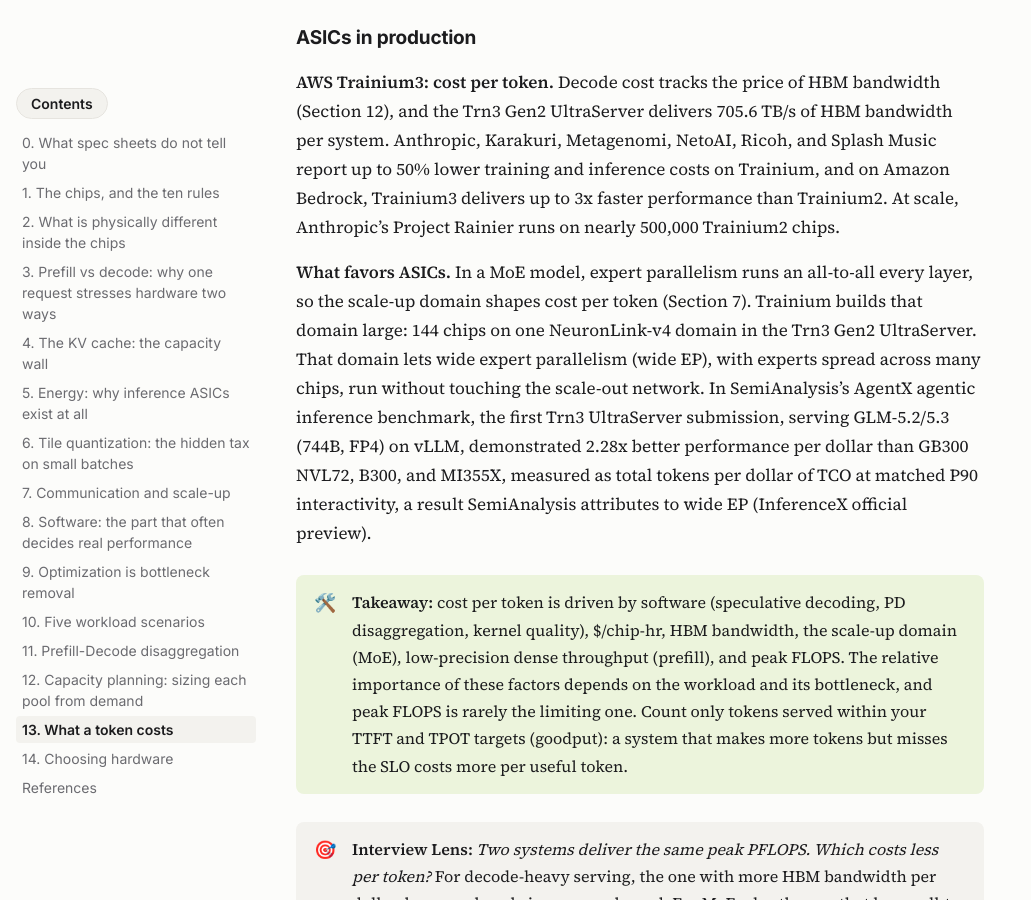
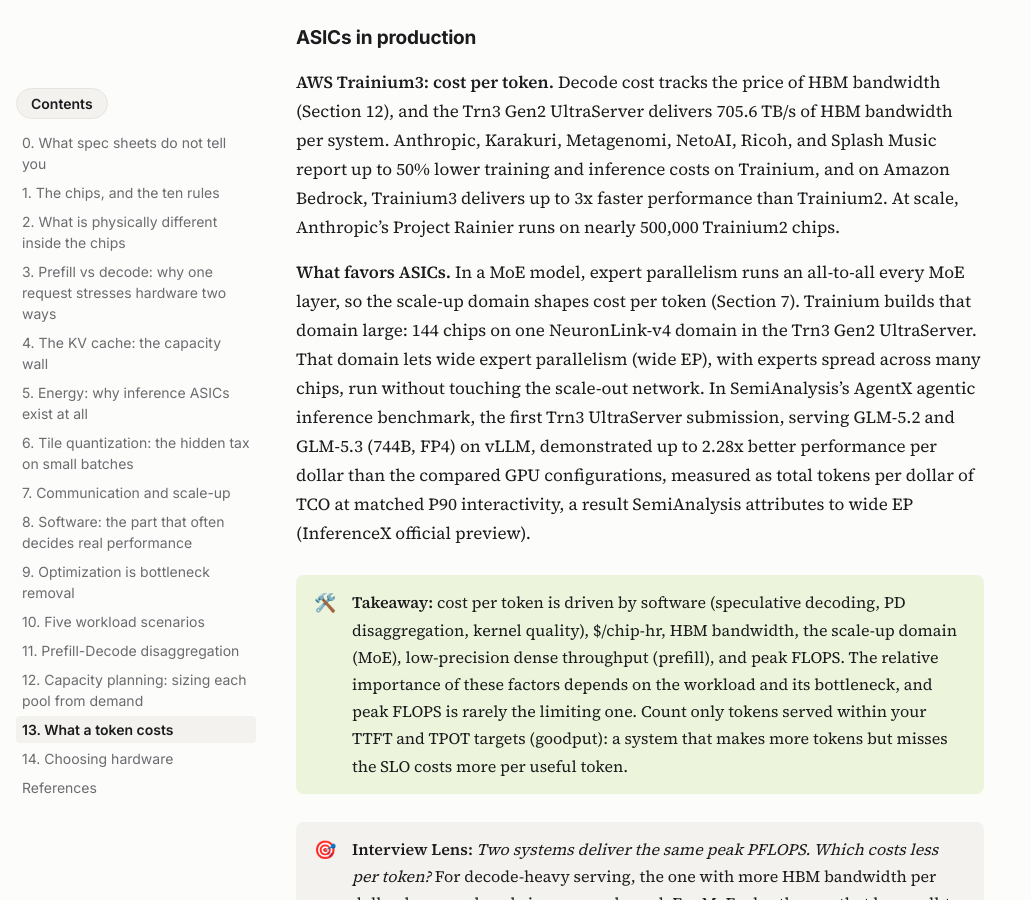
Before and after one commit to bananighosh/bananighosh.github.io, a Jekyll site: the page built from _posts/2026-11-16-flops-are-not-tokens.md, in a window 1280 px wide and 900 px high, scrolled down 28322 px. Shown: the whole window, without its empty margins (0-1031 px from the left). Built offline with Jekyll 4.4.1, drawn with Linux system fonts in a browser that asks for light colours.

Commit message:
§13: every MoE layer; GLM-5.2 and GLM-5.3; up to 2.28x vs compared GPU configurations
Co-Authored-By: Claude Opus 5.5 <noreply@anthropic.com>
Claude-Session: https://claude.ai/code/session_01K2HJxVUv7i1duGErniTfDd

```diff
--- a/_posts/2026-11-16-flops-are-not-tokens.md
+++ b/_posts/2026-11-16-flops-are-not-tokens.md
@@ -579,7 +579,7 @@ In decode-heavy serving, most of the cost is decode, which is bound by HBM bandw
 
 <b>AWS Trainium3: cost per token.</b> Decode cost tracks the price of HBM bandwidth (Section 12), and the Trn3 Gen2 UltraServer delivers 705.6 TB/s of HBM bandwidth per system. Anthropic, Karakuri, Metagenomi, NetoAI, Ricoh, and Splash Music report up to 50% lower training and inference costs on Trainium, and on Amazon Bedrock, Trainium3 delivers up to 3x faster performance than Trainium2. At scale, Anthropic's Project Rainier runs on nearly 500,000 Trainium2 chips.
 
-<b>What favors ASICs.</b> In a MoE model, expert parallelism runs an all-to-all every layer, so the scale-up domain shapes cost per token (Section 7). Trainium builds that domain large: 144 chips on one NeuronLink-v4 domain in the Trn3 Gen2 UltraServer. That domain lets wide expert parallelism (wide EP), with experts spread across many chips, run without touching the scale-out network. In SemiAnalysis's AgentX agentic inference benchmark, the first Trn3 UltraServer submission, serving GLM-5.2/5.3 (744B, FP4) on vLLM, demonstrated 2.28x better performance per dollar than GB300 NVL72, B300, and MI355X, measured as total tokens per dollar of TCO at matched P90 interactivity, a result SemiAnalysis attributes to wide EP (InferenceX official preview).
+<b>What favors ASICs.</b> In a MoE model, expert parallelism runs an all-to-all every MoE layer, so the scale-up domain shapes cost per token (Section 7). Trainium builds that domain large: 144 chips on one NeuronLink-v4 domain in the Trn3 Gen2 UltraServer. That domain lets wide expert parallelism (wide EP), with experts spread across many chips, run without touching the scale-out network. In SemiAnalysis's AgentX agentic inference benchmark, the first Trn3 UltraServer submission, serving GLM-5.2 and GLM-5.3 (744B, FP4) on vLLM, demonstrated up to 2.28x better performance per dollar than the compared GPU configurations, measured as total tokens per dollar of TCO at matched P90 interactivity, a result SemiAnalysis attributes to wide EP (InferenceX official preview).
 
 <div class="callout callout-green" markdown="1">
 <span class="callout-icon">🛠️</span>
```
